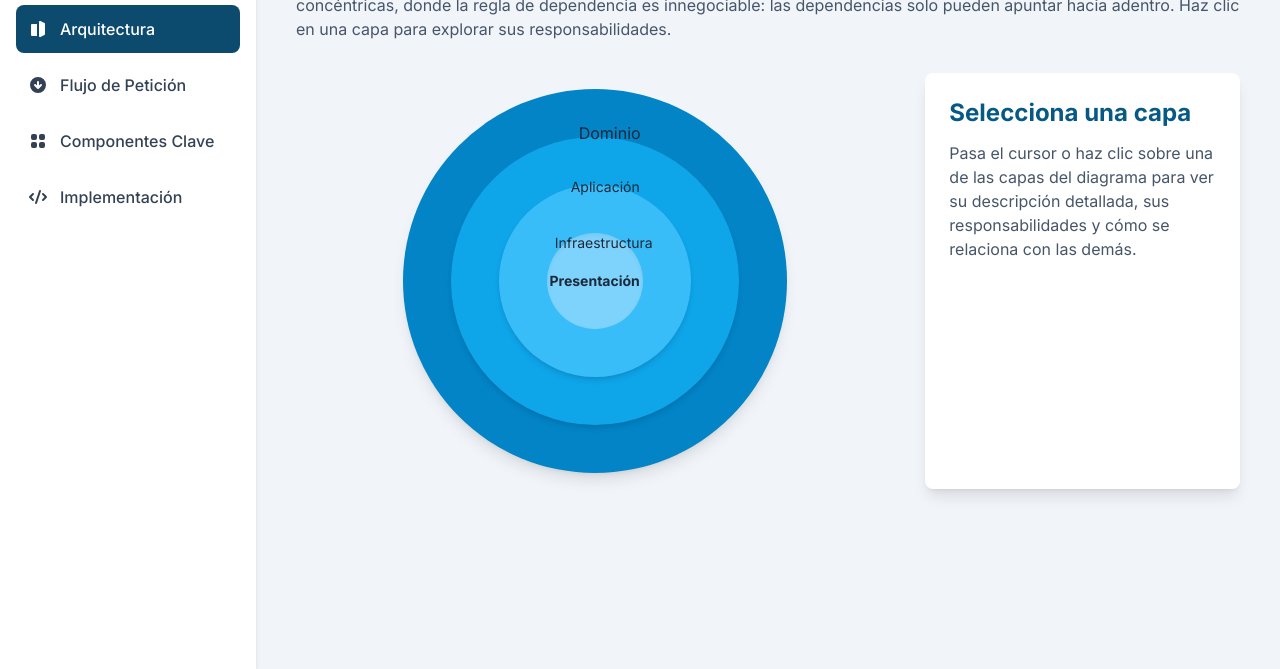
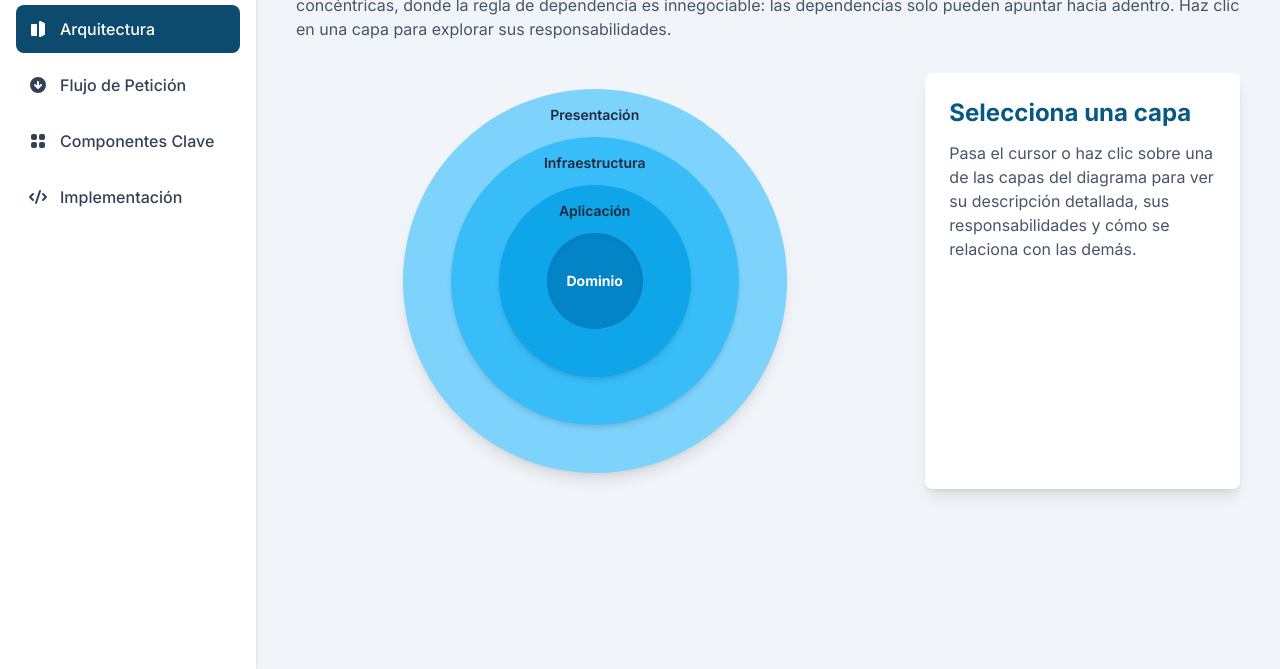
Before and after one commit to als-gabriel-fagundez/interactive-architecture, a plain HTML site: page index.html in a window 1280 px wide. Both pictures are taken after a click on the link "Arquitectura". Shown: the part 131-800 px from the top of the page. Drawn offline with nearby package versions, Linux system fonts and the light colour scheme.

Commit message:
fix: change order layer

```diff
--- a/index.html
+++ b/index.html
@@ -41,6 +41,8 @@
         .code-block .token-string { color: #fde047; }
         .layer { cursor: pointer; transition: all 0.3s ease; }
         .layer:hover, .layer.selected { transform: scale(1.05); filter: brightness(1.1); }
+        .layer-label { transition: all 0.3s ease; transform: translateX(-50%); }
+        .diagram-container:hover .layer-label { transform: scale(1.05) translateX(-50%); }
         .flow-step { border-left-color: #cbd5e1; transition: all 0.3s ease; }
         .flow-step.active { border-left-color: #0ea5e9; background-color: #f0f9ff; }
     </style>
@@ -109,18 +111,24 @@
 
                 <div class="flex flex-col lg:flex-row gap-8">
                     <div id="clean-arch-diagram" class="flex-1 flex justify-center items-center p-4">
-                        <div class="relative w-96 h-96">
-                            <div data-layer="domain" class="layer absolute top-0 left-0 w-96 h-96 rounded-full bg-sky-600 flex justify-center items-center text-white font-bold text-xl shadow-lg">
-                                <div data-layer="application" class="layer w-72 h-72 rounded-full bg-sky-500 flex justify-center items-center shadow-md">
-                                    <div data-layer="infrastructure" class="layer w-48 h-48 rounded-full bg-sky-400 flex justify-center items-center shadow-md">
-                                        <div data-layer="presentation" class="layer w-24 h-24 rounded-full bg-sky-300 flex justify-center items-center text-slate-800 text-sm text-center shadow-inner">Presentación</div>
+                        <div class="relative w-96 h-96 diagram-container">
+                            <div data-layer="presentation" class="layer absolute top-0 left-0 w-96 h-96 rounded-full bg-sky-300 flex justify-center items-center text-slate-800 font-bold text-xl shadow-lg">
+                                <div data-layer="infrastructure" class="layer w-72 h-72 rounded-full bg-sky-400 flex justify-center items-center shadow-md">
+                                    <div data-layer="application" class="layer w-48 h-48 rounded-full bg-sky-500 flex justify-center items-center shadow-md">
+                                        <div data-layer="domain" class="layer w-24 h-24 rounded-full bg-sky-600 flex justify-center items-center text-white text-sm text-center shadow-inner">Dominio</div>
                                     </div>
                                 </div>
                             </div>
-                             <div class="absolute top-1/2 left-1/2 -translate-x-1/2 -translate-y-1/2 pointer-events-none">
-                                <span class="absolute" style="top: -10rem; left: -1rem;">Dominio</span>
-                                <span class="absolute text-sm" style="top: -6.5rem; left: -1.5rem;">Aplicación</span>
-                                <span class="absolute text-sm" style="top: -3rem; left: -2.5rem;">Infraestructura</span>
+                            <div class="absolute top-1/2 left-1/2 -translate-x-1/2 -translate-y-1/2 pointer-events-none">
+                                <div class="layer-label absolute -top-44 left-1/2 -translate-x-1/2 text-slate-800 text-sm font-semibold">
+                                    Presentación
+                                </div>
+                                <div class="layer-label absolute -top-32 left-1/2 -translate-x-1/2 text-slate-800 text-sm font-semibold">
+                                    Infraestructura
+                                </div>
+                                <div class="layer-label absolute -top-20 left-1/2 -translate-x-1/2 text-slate-800 text-sm font-semibold">
+                                    Aplicación
+                                </div>
                             </div>
                         </div>
                     </div>
```
Also changed, not shown: 1 other file.
